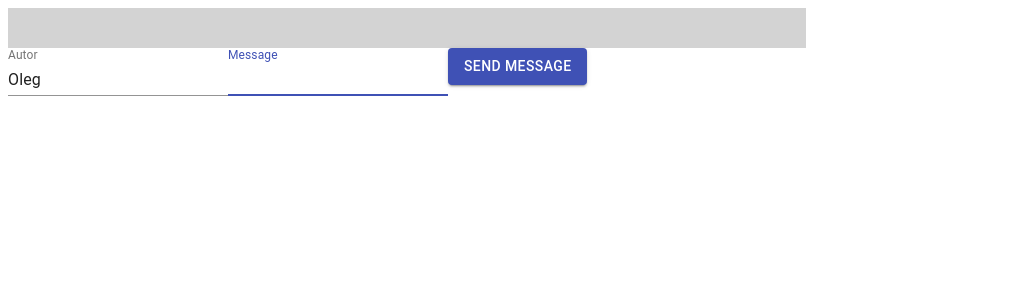
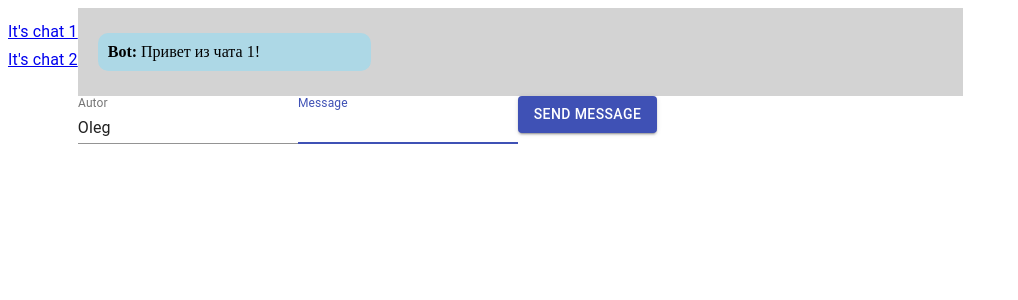
Before and after one commit to idoleg/react-29.11, a React app in the folder Oleg_Shikov/: page /chats/1 in a window 1280 px wide. Shown: the top 300 px of the page, without its empty margins (0-1018 px from the left). Built offline with nearby package versions, Linux system fonts and the light colour scheme.

Commit message:
Lesson 4

```diff
--- a/Oleg_Shikov/package.json
+++ b/Oleg_Shikov/package.json
@@ -35,6 +35,7 @@
     "classnames": "^2.2.6",
     "prop-types": "^15.7.2",
     "react": "^16.12.0",
-    "react-dom": "^16.12.0"
+    "react-dom": "^16.12.0",
+    "react-router-dom": "^5.1.2"
   }
 }
--- a/Oleg_Shikov/src/components/App.jsx
+++ b/Oleg_Shikov/src/components/App.jsx
@@ -1,23 +1,23 @@
 import React, {Component} from "react";
 import {Counter} from "./Counter";
-import {Messenger} from "./Messenger"
+import {Messenger} from "./Messenger/Messenger"
+import {BrowserRouter, Switch, Route } from "react-router-dom"
+
+// www.site.ru/chats/1  www.site.ru/about - BrowserRouter
+// www.site.ru/#chats/1  www.site.ru/#about - HashRouter
 
 export class App extends Component {
-    state = {
-        isHidden: true,
-        counterValue: 0
-    }
-    handleCounter = (count) => {
-        this.setState({counterValue: count});
-    }
+
     render() {
-        const {isHidden, counterValue} = this.state;
         return (
-            //<div>
-            //    {!isHidden && <Counter init={counterValue} onSaveCount={this.handleCounter}/>}
-            //    <button onClick={() => this.setState({isHidden: !isHidden})}>Show!</button>
-            //</div>
-            <Messenger />
+            <BrowserRouter>
+                <Switch>
+                    <Route exact path="/" component={Messenger}/>
+                    <Route exact path="/counter" component={Counter}/>
+                    <Route exact path="/chats/:id" component={Messenger}/>
+
+                </Switch>
+            </BrowserRouter>
         );
     }
 }
--- /dev/null
+++ b/Oleg_Shikov/src/components/ChatList/ChatList.jsx
@@ -0,0 +1,16 @@
+import React, { Component } from "react"
+import List from "@material-ui/core/List"
+import ListItemText from "@material-ui/core/ListItemText"
+import { Link } from "react-router-dom";
+
+export class ChatList extends Component {
+
+    render() {
+        return (
+            <List>
+                <Link to="/chats/1"><ListItemText primary="It's chat 1" /></Link>
+                <Link to="/chats/2"><ListItemText primary="It's chat 2" /></Link>
+            </List>
+        )
+    }
+}
--- a/Oleg_Shikov/src/components/MessageList/MessageList.css
+++ b/Oleg_Shikov/src/components/MessageList/MessageList.css
@@ -3,5 +3,4 @@
     padding: 20px;
     display: flex;
     flex-direction: column;
-    width: 60%;
 }
--- a/Oleg_Shikov/src/components/Messenger.jsx
+++ /dev/null
@@ -1,42 +0,0 @@
-import React, { Component } from 'react';
-import { MessageList } from "./MessageList/MessageList";
-import { MessengerForm } from "./MessengerForm";
-
-export class Messenger extends Component {
-    state = {
-        messages: [
-           /* { name: "Oleg", content: "Привет!" },
-            { name: "Ivan", content: "как дела?" },
-            { name: "Oleg", content: "Good" },
-            { name: "", content: "Good" },*/
-        ]
-    }
-
-    sendNewMessage = (message) => {
-
-        this.setState((prevState) => {
-            return {
-                messages: prevState.messages.concat([message])
-            }
-        })
-    }
-    componentDidUpdate() {
-        const name = this.state.messages[this.state.messages.length - 1].name;
-
-        if(name != "Bot") {
-            setTimeout(() => this.sendNewMessage({name: "Bot", content: "Привет, я робот"}), 1000)
-        }
-    }
-
-    render() {
-        const { messages } = this.state;
-        //const messagesList = this.state.messages.map(item => <Message name={item.name} content={item.content} key={item.id} />);
-        return (
-            <div>
-                <MessageList messages={messages}></MessageList>
-                <MessengerForm onSendMessage={this.sendNewMessage}></MessengerForm>
-            </div>
-
-        )
-    }
-}
--- /dev/null
+++ b/Oleg_Shikov/src/components/Messenger/Messenger.jsx
@@ -0,0 +1,67 @@
+import React, { Component } from 'react';
+import { MessageList } from "../MessageList/MessageList";
+import { MessengerForm } from "../MessengerForm";
+import { ChatList } from '../ChatList/ChatList';
+import("./Messenger.scss");
+
+export class Messenger extends Component {
+    state = {
+        chats: {
+            1: {
+                name: "It's chat #1", messages: [
+                    { name: "Bot", content: "Привет из чата 1!" }
+                ]
+            },
+            2: {
+                name: "It's chat #2", messages: [
+                    { name: "Bot", content: "Привет из чата 2!" }
+                ]
+            }
+        },
+        //messages: [
+        /* { name: "Oleg", content: "Привет!" },
+         { name: "Ivan", content: "как дела?" },
+         { name: "Oleg", content: "Good" },
+         { name: "", content: "Good" },*/
+        //]
+    }
+
+    timersOfBot = []
+
+    sendNewMessage = (message) => {
+        const { id } = this.props.match.params;
+
+        this.timersOfBot.forEach(timer => clearTimeout(timer));
+
+        this.setState((prevState) => {
+            const chats = prevState.chats;
+            chats[id].messages = chats[id].messages.concat([message]);
+            return { chats }
+        })
+    }
+    componentDidUpdate() {
+        const { id } = this.props.match.params;
+        const name = this.state.chats[id].messages[this.state.chats[id].messages.length - 1].name;
+
+        if (name != "Bot") {
+            this.timersOfBot.push(setTimeout(() => this.sendNewMessage({ name: "Bot", content: `Привет ${name}, я робот в чате ${id}` }), 1000))
+        }
+    }
+
+    render() {
+
+        const { chats } = this.state;
+        const { id } = this.props.match.params;
+        //const messagesList = this.state.messages.map(item => <Message name={item.name} content={item.content} key={item.id} />);
+        return (
+            <div className="messenger-container">
+                <ChatList></ChatList>
+                <div className="current-chat">
+                    {chats[id] ? <MessageList messages={chats[id].messages} /> : "Переписка не найдена"}
+                    {chats[id] && <MessengerForm onSendMessage={this.sendNewMessage}></MessengerForm>}
+                </div>
+            </div>
+
+        )//
+    }
+}
--- /dev/null
+++ b/Oleg_Shikov/src/components/Messenger/Messenger.scss
@@ -0,0 +1,11 @@
+.messenger-container {
+    display: flex;
+    flex-direction: row;
+    height: 100vh;
+
+}
+
+.current-chat{
+    width: 70%;
+    height: percentage(1);
+}
--- a/Oleg_Shikov/src/index.html
+++ b/Oleg_Shikov/src/index.html
@@ -5,6 +5,7 @@
     <meta name="viewport" content="width=device-width, initial-scale=1.0">
     <meta http-equiv="X-UA-Compatible" content="ie=edge">
     <title>React with webpack</title>
+    <base href="/">
 </head>
 <body>
     <div id="root"></div>
--- a/Oleg_Shikov/webpack.config.js
+++ b/Oleg_Shikov/webpack.config.js
@@ -20,11 +20,12 @@ module.exports = {
                 }
             },
             {
-                test: /\.css$/,
+                test: /\.s?css$/,
                 use: [
-                    "style-loader",
-                    MiniCssExtractPlugin.loader,
-                    "css-loader"
+                    // "style-loader", // 4
+                    MiniCssExtractPlugin.loader, // 3
+                    "css-loader", // 2
+                    "sass-loader" // 1
                 ]
             }
         ]
@@ -40,5 +41,10 @@ module.exports = {
         new MiniCssExtractPlugin({
             filename: "main.css"
         })
-    ]
+    ],
+    devServer: {
+        historyApiFallback: true
+    },
+    devtool: "inline-source-map"
+
 }
```
Also changed, not shown: 1 other file (tests, documents, lock files or other folders).
